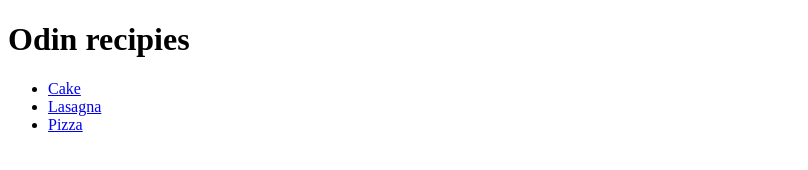
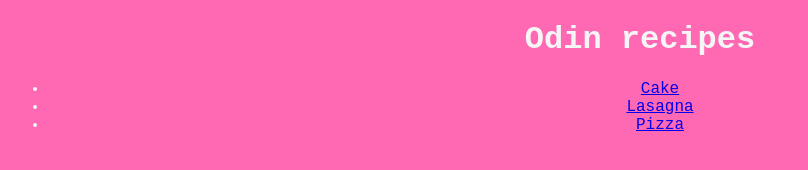
Before and after one commit to dragomirz/odin-recipies, a plain HTML site: page index.html in a window 1280 px wide. Shown: the whole page, without its empty margins (0-808 px from the left). Drawn offline with Linux system fonts and the light colour scheme.

Commit message:
Added css to the files, nothing fancy though.

```diff
--- a/index.html
+++ b/index.html
@@ -5,15 +5,15 @@
     <meta name="viewport"
           content="width=device-width, user-scalable=no, initial-scale=1.0, maximum-scale=1.0, minimum-scale=1.0">
     <meta http-equiv="X-UA-Compatible" content="ie=edge">
+    <link rel="stylesheet" href="styling/styles.css">
     <title>Document</title>
 </head>
 <body>
-    <h1>Odin recipies</h1>
+    <h1>Odin recipes</h1>
     <ul>
         <li><a href = "recipes/cake.html">Cake</a></li>
         <li><a href = "recipes/lasagna.html">Lasagna</a></li>
         <li><a href = "recipes/pizza.html">Pizza</a></li>
     </ul>
-
 </body>
 </html>
--- /dev/null
+++ b/styling/styles.css
@@ -0,0 +1,6 @@
+body {
+    background-color: hotpink;
+    color: whitesmoke;
+    text-align: center;
+    font-family: "Courier 10 Pitch", monospace;
+}
```
Also changed, not shown: recipes/cake.html (+1 -0 lines), recipes/lasagna.html (+1 -0 lines), recipes/pizza.html (+1 -0 lines).
